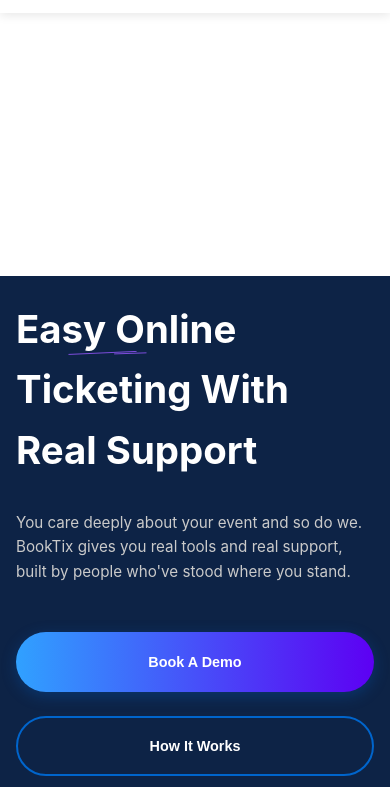
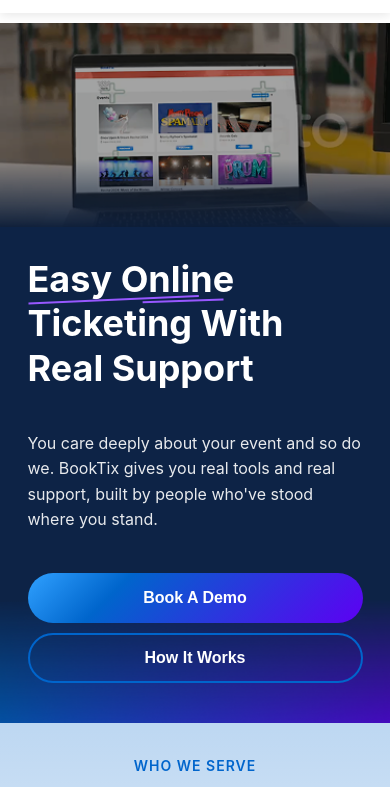
Before and after one commit to BilalEnenouisser/BookTix, a plain HTML site: page index.html in a window 390 px wide. Shown: the part 57-844 px from the top of the page. Drawn offline with nearby package versions, Linux system fonts and the light colour scheme.

Commit message:
Add mobile hero section and refactor desktop hero styles for improved responsiveness

```diff
--- a/index.html
+++ b/index.html
@@ -353,8 +353,8 @@
         </div>
     </div>
 
-    <!-- Hero Section -->
-    <section class="hero">
+    <!-- Desktop Hero Section -->
+    <section class="hero desktop-hero">
         <div class="hero-background">
             <div class="hero-image">
                 <!-- Background image/video will be added here -->
@@ -382,6 +382,42 @@
                 <div class="hero-buttons">
                     <button class="hero-btn hero-btn-primary">Book A Demo</button>
                     <button class="hero-btn hero-btn-secondary">How It Works</button>
+                </div>
+            </div>
+        </div>
+    </section>
+
+    <!-- Mobile Hero Section -->
+    <section class="mobile-hero">
+        <div class="mobile-hero-background">
+            <div class="mobile-hero-image">
+                <img src="assets/hero-mobile/hero-bg-mobile.png" alt="Mobile Hero Background">
+            </div>
+            <div class="mobile-hero-overlay"></div>
+        </div>
+
+        <div class="mobile-hero-gradient-bottom">
+            <img src="assets/hero-mobile/gradiant-buttom.png" alt="Bottom Gradient">
+        </div>
+
+        <div class="mobile-hero-left-gradient"></div>
+
+        <div class="mobile-hero-container">
+            <div class="mobile-hero-content">
+                <h1 class="mobile-hero-title">
+                    Easy Online Ticketing With Real Support
+                    <div class="mobile-hero-underline">
+                        <img src="assets/hero-mobile/line.svg" alt="Decorative line">
+                    </div>
+                </h1>
+
+                <p class="mobile-hero-description">
+                    You care deeply about your event and so do we. BookTix gives you real tools and real support, built by people who've stood where you stand.
+                </p>
+
+                <div class="mobile-hero-buttons">
+                    <button class="mobile-hero-btn mobile-hero-btn-primary">Book A Demo</button>
+                    <button class="mobile-hero-btn mobile-hero-btn-secondary">How It Works</button>
                 </div>
             </div>
         </div>
--- a/styles.css
+++ b/styles.css
@@ -540,14 +540,181 @@ body {
 
 
 
-/* Hero Section */
-.hero {
+/* Desktop Hero Section */
+.desktop-hero {
     position: relative;
     min-height: 80vh;
     display: flex;
     align-items: center;
     overflow: hidden;
     margin-top: 80px; /* Account for fixed navbar */
+}
+
+/* Mobile Hero Section */
+.mobile-hero {
+    display: none;
+    position: relative;
+    width: 100%;
+    height: 800px;
+    overflow: hidden;
+    margin-top: 80px; /* Account for fixed navbar */
+    background: #0D2346;
+
+}
+
+.mobile-hero-background {
+    position: absolute;
+    top: 0;
+    left: 0;
+    width: 100%;
+    height: 204px;
+    z-index: 0;
+}
+
+.mobile-hero-image {
+    position: absolute;
+    top: 0;
+    left: 0;
+    width: 100%;
+    height: 100%;
+}
+
+.mobile-hero-image img {
+    width: 100%;
+    height: 100%;
+    object-fit: cover;
+}
+
+.mobile-hero-overlay {
+    position: absolute;
+    top: 0;
+    left: 0;
+    width: 100%;
+    height: 100%;
+    background: rgba(0, 0, 0, 0.2);
+    z-index: 1;
+}
+
+.mobile-hero-gradient-bottom {
+    position: absolute;
+    bottom: 0;
+    left: 0;
+    width: 100%;
+    height: 123px;
+    z-index: 1;
+}
+
+.mobile-hero-gradient-bottom img {
+    width: 100%;
+    height: 100%;
+    object-fit: cover;
+}
+
+.mobile-hero-left-gradient {
+    position: absolute;
+    top: 204px;
+    left: 0;
+    width: 69px;
+    height: 375px;
+    background: linear-gradient(90deg, #0D2346 0%, rgba(13, 35, 70, 0) 100%);
+    z-index: 1;
+}
+
+.mobile-hero-container {
+    position: relative;
+    z-index: 2;
+    padding: 20px;
+    height: 100%;
+    display: flex;
+    align-items: flex-end;
+    padding-bottom: 40px;
+    max-width: 375px;
+    margin: 0 auto;
+    padding-top: 220px;
+}
+
+.mobile-hero-content {
+    width: 100%;
+    display: flex;
+    flex-direction: column;
+    gap: 20px;
+    padding-top: 0;
+}
+
+.mobile-hero-title {
+    font-size: 48px;
+    font-weight: 700;
+    color: #fff;
+    line-height: 1.24;
+    margin: 0;
+    position: relative;
+    margin-bottom: 20px;
+}
+
+.mobile-hero-underline {
+    position: absolute;
+    bottom: 111px;
+    left: -69px;
+    width: 100%;
+    height: 10px;
+
+}
+
+.mobile-hero-underline img {
+    width: 100%;
+    height: 100%;
+    object-fit: contain;
+}
+
+.mobile-hero-description {
+    font-size: 18px;
+    color: #fff;
+    line-height: 1.6;
+    margin: 0;
+    opacity: 0.9;
+}
+
+.mobile-hero-buttons {
+    display: flex;
+    flex-direction: column;
+    gap: 10px;
+    width: 100%;
+    margin-top: 20px;
+}
+
+.mobile-hero-btn {
+    width: 100%;
+    height: 50px;
+    border: none;
+    border-radius: 90px;
+    font-size: 16px;
+    font-weight: 600;
+    cursor: pointer;
+    transition: all 0.3s ease;
+    display: flex;
+    align-items: center;
+    justify-content: center;
+}
+
+.mobile-hero-btn-primary {
+    background: linear-gradient(135deg, #30A1FF 0%, #0065CC 27.21%, #5D00F3 100%);
+    color: #fff;
+}
+
+.mobile-hero-btn-primary:hover {
+    transform: translateY(-2px);
+    box-shadow: 0 8px 25px rgba(48, 161, 255, 0.3);
+}
+
+.mobile-hero-btn-secondary {
+    background: transparent;
+    border: 2px solid #0065CC;
+    color: #fff;
+}
+
+.mobile-hero-btn-secondary:hover {
+    background: rgba(0, 101, 204, 0.1);
+    transform: translateY(-2px);
 }
 
 .hero-background {
@@ -703,7 +870,7 @@ body {
 /* Header Section */
 .who-we-serve-header {
     position: relative;
-    height: 365px;
+
     background: linear-gradient(180deg, #0066cc42 , #0066cc00 );
     display: flex;
     align-items: center;
@@ -1093,7 +1260,7 @@ body {
 }
 
 .accordion-container {
-    max-width: 335px;
+
     margin: 0 auto;
 }
 
@@ -1232,6 +1399,15 @@ body {
 
     .nav-toggle {
         display: flex;
+    }
+
+    /* Show mobile hero, hide desktop hero */
+    .desktop-hero {
+        display: none;
+    }
+
+    .mobile-hero {
+        display: block;
     }
 
     .dropdown-menu {
@@ -1381,7 +1557,7 @@ body {
     }
 
     .who-we-serve-header {
-        height: 300px;
+
         padding: 2rem 1rem;
     }
 
@@ -1517,41 +1693,19 @@ body {
 }
 
 @media (max-width: 480px) {
-    .hero {
-        min-height: 100vh;
-        padding: 0;
-    }
-
-    .hero-background {
-        height: 30vh;
-        min-height: 200px;
-    }
-
-    .hero-container {
-        padding: 1.5rem 1rem;
-        height: 70vh;
-        padding-top: 2rem;
-    }
-
-    .hero-content {
-        margin-left: 0;
-        margin-top: 0;
-    }
-
-    .hero-title {
-        font-size: 2.4rem;
-    }
-
-    .hero-description {
-        font-size: 0.95rem;
-    }
-
-    .hero-btn {
-        padding: 0.875rem 1.25rem;
-        font-size: 0.9rem;
-        min-width: auto;
-        width: 100%;
-    }
+    .mobile-hero {
+        height: 700px;
+    }
+
+    .mobile-hero-title {
+        font-size: 36px;
+    }
+
+    .mobile-hero-description {
+        font-size: 16px;
+    }
+
+
 }
 
 /* BookTix Features Section */
```
Also changed, not shown: assets/hero-mobile/gradiant-buttom.png (added), assets/hero-mobile/hero-bg-mobile.png (added), assets/hero-mobile/line.svg (added).
